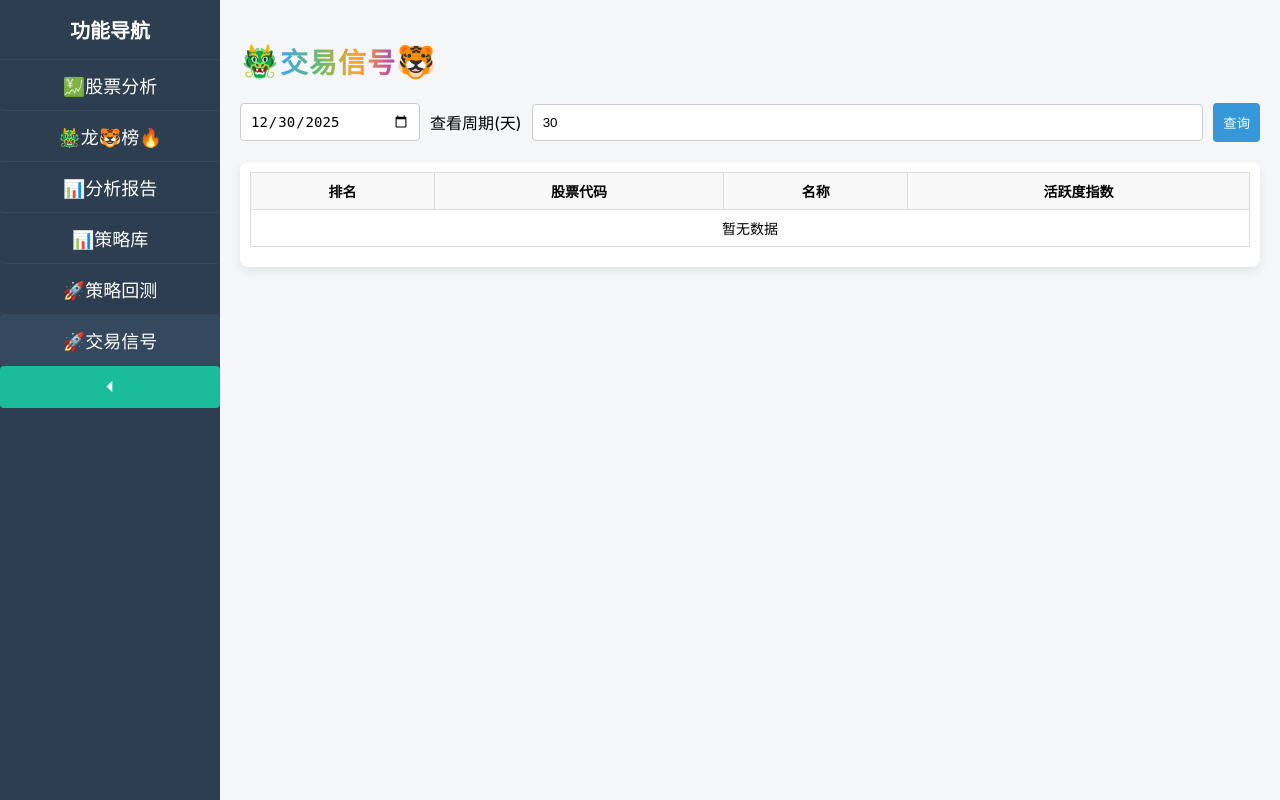
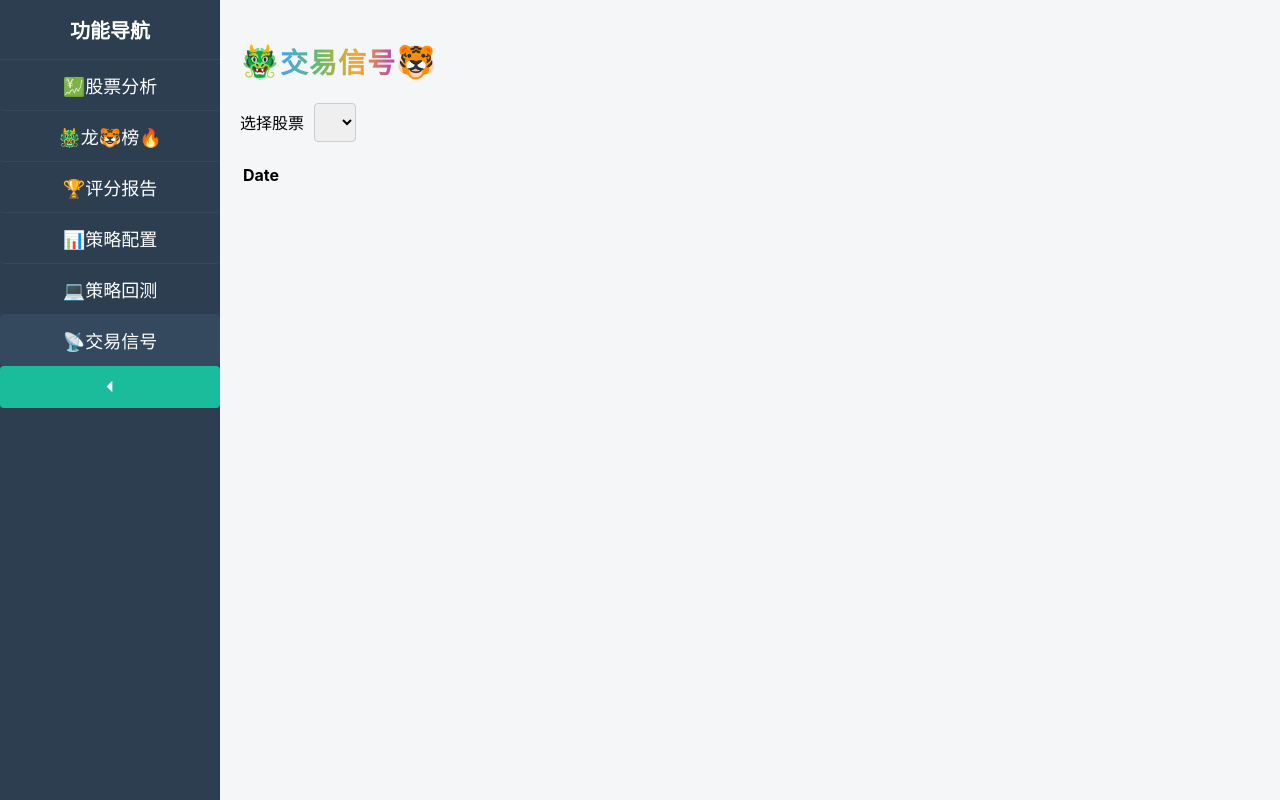
Before and after one commit to btbujiangjun/abcquant, a FastAPI app: page /tradesignal in a window 1280 px wide. Run offline with FastAPI, Linux system fonts and the light colour scheme; data that the repository does not hold is empty; parts of the project's set-up code (start-up, migrations or seed data) failed here and were passed over.

Commit message:
tradesignal

```diff
--- a/templates/backtest.html
+++ b/templates/backtest.html
@@ -52,7 +52,7 @@
         <th>卡玛比率</th>
         <th>交易笔数</th>
         <th>交易/持仓/空仓天数</th>
-        <th>参数</th>
+        <th>寻优参数</th>
         <th>回测周期</th>
       </tr></thead>
       <tbody id="strategy_summary"><tr><td colspan="14">暂无数据</td></tr></tbody>
--- a/templates/sidebar.html
+++ b/templates/sidebar.html
@@ -2,9 +2,9 @@
   <h2>功能导航</h2>
   <button class="tab-btn {% if page == 'index' %}active{% endif %}" onclick="location.href='/'">💹股票分析</button>
   <button class="tab-btn {% if page == 'dragon' %}active{% endif %}" onclick="location.href='/dragon'">🐲龙🐯榜🔥</button>
-  <button class="tab-btn {% if page == 'report' %}active{% endif %}" onclick="location.href='/report'">📊分析报告</button>
-  <button class="tab-btn {% if page == 'strategypool' %}active{% endif %}" onclick="location.href='/strategypool'">📊策略库</button>
-  <button class="tab-btn {% if page == 'backtest' %}active{% endif %}" onclick="location.href='/backtest'">🚀策略回测</button>
-  <button class="tab-btn {% if page == 'tradesignal' %}active{% endif %}" onclick="location.href='/tradesignal'">🚀交易信号</button>
+  <button class="tab-btn {% if page == 'report' %}active{% endif %}" onclick="location.href='/report'">🏆评分报告</button>
+  <button class="tab-btn {% if page == 'strategypool' %}active{% endif %}" onclick="location.href='/strategypool'">📊策略配置</button>
+  <button class="tab-btn {% if page == 'backtest' %}active{% endif %}" onclick="location.href='/backtest'">💻策略回测</button>
+  <button class="tab-btn {% if page == 'tradesignal' %}active{% endif %}" onclick="location.href='/tradesignal'">📡交易信号</button>
   <button class="toggle-btn" id="toggleSidebar">⏴</button>
 </div>
--- a/templates/tradesignal.html
+++ b/templates/tradesignal.html
@@ -1,56 +1,22 @@
 {% extends "base.html" %}
 
 {% block content %}
-<style>
-  .section-grid {display: grid;grid-template-columns: repeat(auto-fill, minmax(98%, 1fr));gap: 24px;}
-  .section {background: white;border-radius: 8px;box-shadow: 0 4px 10px rgba(0,0,0,0.08);padding: 10px;}
-  .section-header {display: flex;justify-content: space-between;align-items: center;margin-bottom: 8px;}
-  .section-header h3 {margin: 0;font-size: 1.2em;}
-  .date-selector {font-size: 0.9em;color: #666;}
-  table {width: 100%;border-collapse: collapse;margin-bottom: 10px;font-size: 14px;}
-  th, td {padding: 8px 10px;border: 1px solid #ddd;text-align: center;}
-  th {background-color: #f8f8f8;}
-  tbody tr:hover {background-color: #f9f9f9;}
-
-/* ===== 基础颜色 ===== */
-.score-positive-weak { color: #32cd32; font-weight: normal; }    /* 浅绿 */
-.score-positive-strong { color: #008000; font-weight: 600; }    /* 深绿 */
-.score-negative-weak { color: #ff6b6b; font-weight: normal; }   /* 浅红 */
-.score-negative-strong { color: #c1121f; font-weight: 600; }   /* 深红 */
-.score-neutral { color: #6b7280; }                              /* 中性灰 */
-.score-missing { color: #9ca3af; }                              /* '-' 灰 */
-
-/* ===== 闪烁效果 ===== */
-@keyframes blink-soft {
-  0% { opacity: 1; }
-  50% { opacity: 0.35; }
-  100% { opacity: 1; }
-}
-
-@keyframes blink-strong {
-  0% { opacity: 1; }
-  50% { opacity: 0.15; }
-  100% { opacity: 1; }
-}
-
-.blink-soft { animation: blink-soft 1.0s ease-in-out infinite; }
-.blink-strong { animation: blink-strong 0.8s ease-in-out infinite; }
-</style>
+<script src="https://code.jquery.com/jquery-3.7.0.min.js"></script>
+<link rel="stylesheet" href="/static/tradesignal.css">
 <h1>🐲<span class="gradient-h1-title">交易信号</span>🐯</h1>
-
 <div class="toolbar">
-  <input type="date" id="datePicker">
-  <label>查看周期(天)</label>
-  <input type="number" id="report_interval" min="1" max="900" step="1" value=30>
-  <button onclick="load_report()">查询</button>
+    <label>选择股票</label>
+    <select id="stockSelector"></select>
 </div>
-<div class="section-grid">
- <div class="section" id="report_table">
-    <table id="activeTop10Table">
-      <thead><tr><th>排名</th><th>股票代码</th><th>名称</th><th>活跃度指数</th></tr></thead>
-      <tbody id="activeTop10Body"><tr><td colspan="4">暂无数据</td></tr></tbody>
-    </table>
-  </div>
+<div class="dashboard-container">
+    <div class="matrix-wrapper">
+        <table id="matrixTable">
+            <thead>
+                <tr id="headerRow"><th>Date</th></tr>
+            </thead>
+            <tbody id="matrixBody"></tbody>
+        </table>
+    </div>
 </div>
-<script src="/static/report.js"></script>
+<script src="/static/tradesignal.js"></script>
 {% endblock %}
```
